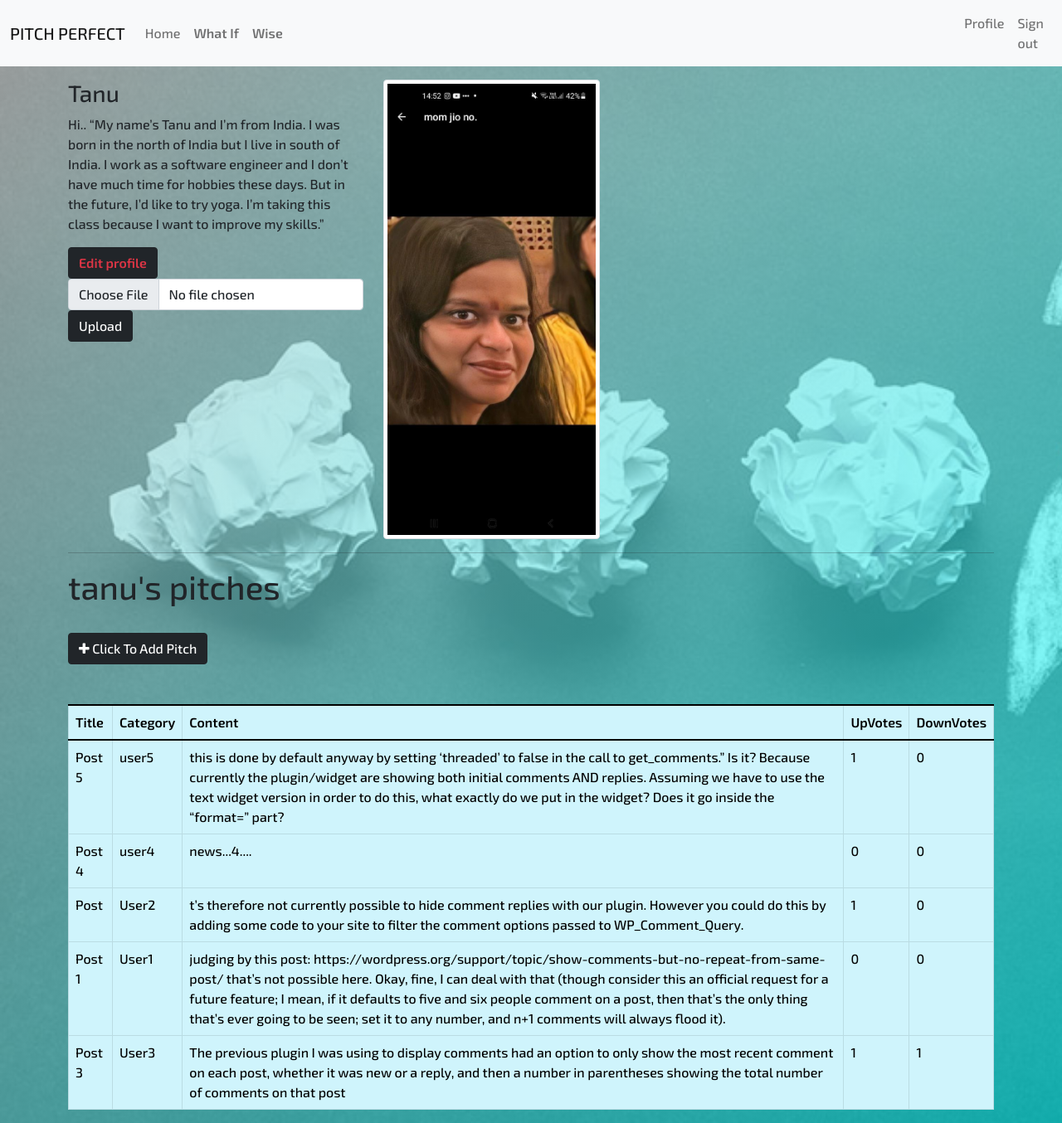
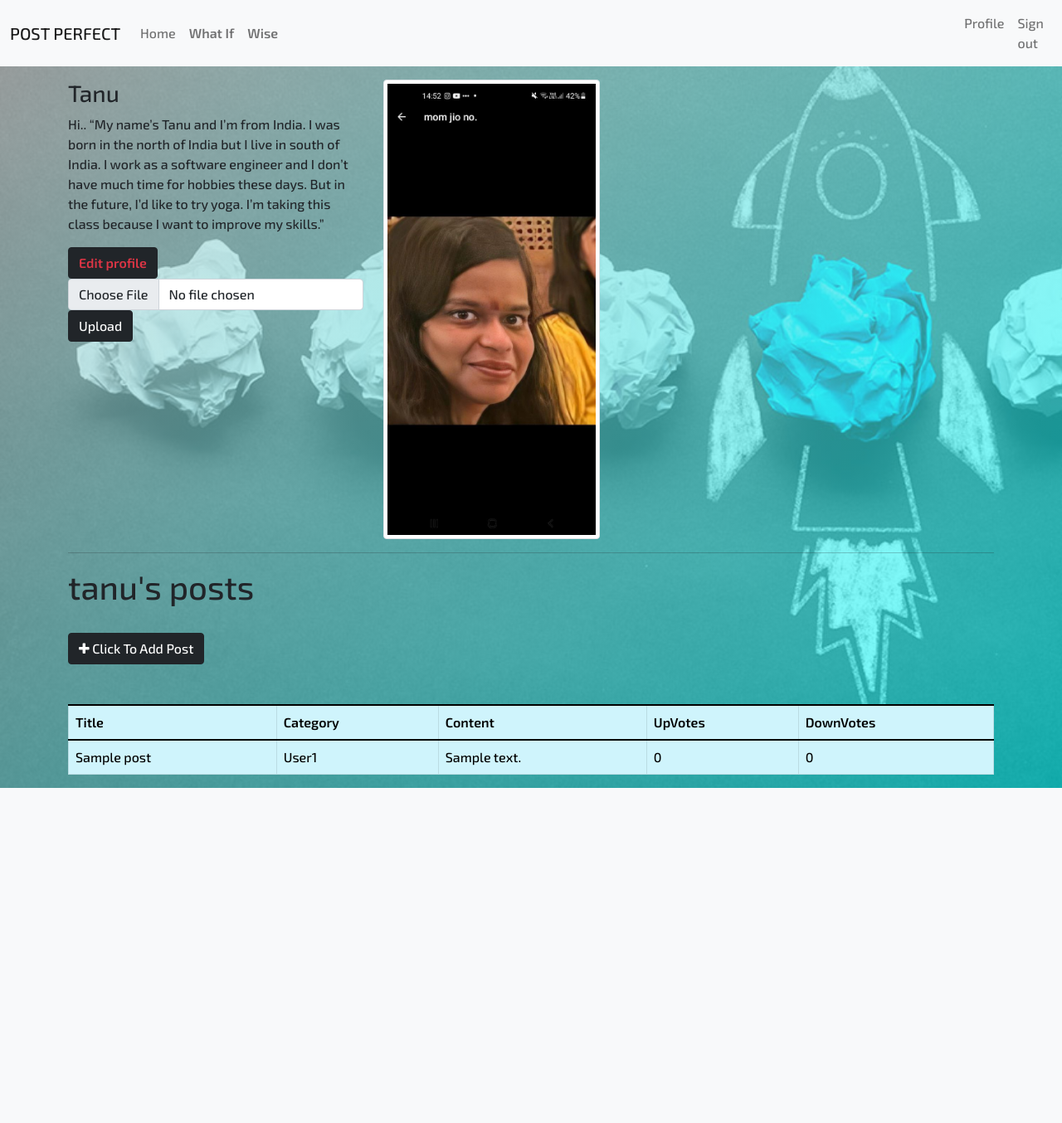
Before and after one commit to btanu/Upvotes-Downvotes, a Flask app: a page that uses app/templates/base.html in a window 1280 px wide. Shown: the whole page at 83% size. After the commit the page ends 950 px from the top, so only its background shows below. Run offline with Flask 2, Linux system fonts and the light colour scheme; a user stored in the database is signed in; data comes from the database, SQL or seed files in the repository; tables that the repository leaves empty hold one stand-in row (values such as "Sample post"); some libraries are stand-ins or nearby versions.

Commit message:
chnage pitch to post

```diff
--- a/app/auth/views.py
+++ b/app/auth/views.py
@@ -15,7 +15,7 @@
         db.session.add(user)
         db.session.commit()
 
-        mail_message("Welcome to Pitches", "email/welcome_user", user.email, user=user)
+        # mail_message("Welcome to Post Perfect", "email/welcome_user", user.email, user=user)
 
         return redirect(url_for('auth.login')) #the user can now login to the the application so we redirect them to the login route
         title = "New Account"
--- a/app/main/errors.py
+++ b/app/main/errors.py
@@ -4,4 +4,4 @@
 @main.app_errorhandler(404)
 def four_Ow_four(error):
 
-    return render_template('fourOwfour.html'), 404
+    return render_template('404.html'), 404
--- a/app/main/views.py
+++ b/app/main/views.py
@@ -3,7 +3,7 @@
 #in our app/templates/subdirectory and loads it
 from .forms import UpdateProfile
 from . import main
-from app.models import User, Pitch, Category, Comments, UpVote, DownVote
+from app.models import User, Post, Category, Comments, UpVote, DownVote
 from flask_login import login_required, current_user #will intercept a request and check if user is authenticated and if not the user is directed to the login page
 from .. import db, photos
 from .forms import CategoryInput, CommentInput, UpdateProfile
@@ -12,36 +12,36 @@
 @main.route('/')
 def index():
 
-    pitches = Pitch.query.order_by(Pitch.posted.desc()).all()
+    posts = Post.query.order_by(Post.posted.desc()).all()
 
-    return render_template('index.html', pitches = pitches)
+    return render_template('index.html', posts = posts)
 
 @main.route('/user/<int:id>', methods=['GET', 'POST'])
 @login_required
-def pitch(id):
-    comments = Comments.query.filter_by(pitch_id = id).all()
-    pitch = Pitch.query.get(id)
-    if pitch is None:
+def post(id):
+    comments = Comments.query.filter_by(post_id = id).all()
+    post = Post.query.get(id)
+    if post is None:
         abort(404)
     form = CommentInput()
     if form.validate_on_submit():
-        comment = Comments(comment = form.comment.data, pitch_id = id, user_id=current_user.id)
+        comment = Comments(comment = form.comment.data, post_id = id, user_id=current_user.id)
         db.session.add(comment)
         db.session.commit()
 
-        return redirect(url_for('.pitch',comments=comments, pitch = pitch, form=form, id=id ))
+        return redirect(url_for('.post',comments=comments, post = post, form=form, id=id ))
 
-    return render_template('pitch.html', pitch = pitch, form=form, comments = comments)
+    return render_template('post.html', post = post, form=form, comments = comments)
 
-@main.route('/add_pitch', methods=['GET', 'POST'])
+@main.route('/add_post', methods=['GET', 'POST'])
 @login_required
-def add_pitch():
+def add_post():
     title = request.args.get('title')
     content = request.args.get('content')
     user_id = request.args.get('user_id')
     category_id = request.args.get('category_id')
-    add_pitch = Pitch(title = title, content = content, user_id = user_id, category_id=category_id)
-    db.session.add(add_pitch)
+    add_post = Post(title = title, content = content, user_id = user_id, category_id=category_id)
+    db.session.add(add_post)
     db.session.commit()
     return redirect(url_for('.profile', uname=current_user.username))
 
@@ -61,9 +61,9 @@
 
 @main.route('/category/<int:category_id>', methods=['GET', 'POST'])
 def get_category(category_id):
-    pitches = Pitch.query.filter_by(category_id=category_id).all()
+    posts = Post.query.filter_by(category_id=category_id).all()
     category = Category.query.get(category_id)
-    return render_template('by_category.html', pitches = pitches, category = category)
+    return render_template('by_category.html', posts = posts, category = category)
 
 @main.route('/user/<uname>', methods=['GET', 'POST'])
 @login_required
@@ -73,10 +73,10 @@
     if User is None:
         abort(404)
 
-    pitches = Pitch.get_my_posts(user.id).order_by(Pitch.posted.desc()).all()
+    posts = Post.get_my_posts(user.id).order_by(Post.posted.desc()).all()
     categories = Category.get_categories()
 
-    return render_template("profile/profile.html", user = user, pitches=pitches, categories=categories)
+    return render_template("profile/profile.html", user = user, posts=posts, categories=categories)
 
 @main.route('/user/<uname>/update', methods = ['GET', 'POST'])
 @login_required
@@ -99,15 +99,15 @@
 @main.route('/upvote/int:<id>', methods = ['GET', 'POST'])
 @login_required
 def upVote(id):
-    pitch = Pitch.query.get(id)
-    if Pitch is None:
+    post = Post.query.get(id)
+    if post is None:
         abort(404)
-    upVote = UpVote.query.filter_by(user_id=current_user.id, pitch_id=id).first()
+    upVote = UpVote.query.filter_by(user_id=current_user.id, post_id=id).first()
     if upVote is not None:
         db.session.delete(upVote)
         db.session.commit()
         return redirect(url_for('.index'))
-    vote = UpVote(user_id=current_user.id, pitch_id=id)
+    vote = UpVote(user_id=current_user.id, post_id=id)
     db.session.add(vote)
     db.session.commit()
 
@@ -116,15 +116,15 @@
 @main.route('/downvote/int:<id>', methods = ['GET', 'POST'])
 @login_required
 def downVote(id):
-    pitch = Pitch.query.get(id)
-    if Pitch is None:
+    post = Post.query.get(id)
+    if post is None:
         abort(404)
-    upVote = DownVote.query.filter_by(user_id=current_user.id, pitch_id=id).first()
+    upVote = DownVote.query.filter_by(user_id=current_user.id, post_id=id).first()
     if upVote is not None:
         db.session.delete(upVote)
         db.session.commit()
         return redirect(url_for('.index'))
-    vote = DownVote(user_id=current_user.id, pitch_id=id)
+    vote = DownVote(user_id=current_user.id, post_id=id)
     db.session.add(vote)
     db.session.commit()
 
--- a/app/templates/base.html
+++ b/app/templates/base.html
@@ -20,7 +20,7 @@
 <body>
     <nav class="navbar navbar-expand-lg navbar-light bg-light mb-3">
         <div class="container-fluid">
-            <a class="navbar-brand" href="/">PITCH PERFECT</a>
+            <a class="navbar-brand" href="/">POST PERFECT</a>
             <button class="navbar-toggler" type="button" data-bs-toggle="collapse" data-bs-target="#navbarNav"
                 aria-controls="navbarNav" aria-expanded="false" aria-label="Toggle navigation">
                 <span class="navbar-toggler-icon"></span>
@@ -66,7 +66,7 @@
     <script src="https://cdn.jsdelivr.net/npm/bootstrap@5.1.3/dist/js/bootstrap.bundle.min.js"
         integrity="sha384-ka7Sk0Gln4gmtz2MlQnikT1wXgYsOg+OMhuP+IlRH9sENBO0LRn5q+8nbTov4+1p" crossorigin="anonymous">
     </script>
-    <script src="{{url_for('static', filename='js/app.js' )}}"> </script>
+    <!-- <script src="{{url_for('static', filename='js/app.js' )}}"> </script> -->
 </body>
 
 </html>
--- a/app/templates/by_category.html
+++ b/app/templates/by_category.html
@@ -6,6 +6,6 @@
     <div class="row m-lg-3">
         <h1>{{category.name}}</h1>
         <hr>
-        {{macro.displayPitches(pitches)}}
+        {{macro.displayPosts(posts)}}
     </div>
 {% endblock main %}
--- a/app/templates/create_pitch.html
+++ b/app/templates/create_post.html
@@ -2,11 +2,11 @@
     <div class="modal-dialog">
         <div class="modal-content">
             <div class="modal-header">
-                <h5 class="modal-title" id="exampleModalLabel">Add New Pitch</h5>
+                <h5 class="modal-title" id="exampleModalLabel">Add New Post</h5>
                 <button type="button" class="btn-close" data-bs-dismiss="modal" aria-label="Close"></button>
             </div>
             <div class="modal-body">
-                <form action="{{ url_for('main.add_pitch')}}" enctype="multipart/form-data">
+                <form action="{{ url_for('main.add_post')}}" enctype="multipart/form-data">
                     <div class="row">
                         <input type="hidden" name="user_id" value="{{ current_user.id}}">
                         <div class="col-md-8">
--- a/app/templates/email/welcome_user.txt
+++ b/app/templates/email/welcome_user.txt
@@ -1,3 +1,3 @@
 Hello {{user.username}}
-Welcome to Pitches
-Leave a Pitch, Read a Pitch, all about Pitches.
+Welcome to Post Perfect
+Leave a Post, Read a Post, all about Posts.
--- a/app/templates/index.html
+++ b/app/templates/index.html
@@ -2,7 +2,7 @@
 {% import 'macros.html' as macro%}
 
 {% block title %}
-Pitch-Perfect
+Post-Perfect
 {% endblock title %}
 
 {% block main %}
@@ -10,7 +10,7 @@
     <h1 class="text-center">All Posts</h1>
     <hr>
     <div class="row">
-        {{ macro.displayPitches(pitches) }}
+        {{ macro.displayPosts(posts) }}
     </div>
 </div>
 {% endblock main %}
--- a/app/templates/pitch.html
+++ b/app/templates/post.html
@@ -6,13 +6,13 @@
 <div class="row m-lg-5">
     <div class="col-md-3">
         <h5 class="card-body">
-            {{pitch.user.username}}
+            {{post.user.username}}
         </h5>
         <div class="card">
-            <div class="card-header">{{pitch.title}}</div>
+            <div class="card-header">{{post.title}}</div>
         </div>
         <div class="card-body">
-            {{pitch.content}}
+            {{post.content}}
         </div>
     </div>
 </div>
--- a/app/templates/pitches.html
+++ b/app/templates/posts.html
@@ -9,13 +9,13 @@
                 <th> DownVotes </th>
             </thead>
 
-            {% for pitch in pitches %}
+            {% for post in posts %}
             <tr>
-                <td>{{pitch.title}}</td>
-                <td>{{pitch.category.name}}</td>
-                <td>{{pitch.content}}</td>
-                <td>{{pitch.up_vote.count()}}</td>
-                <td>{{pitch.down_vote.count()}}</td>
+                <td>{{post.title}}</td>
+                <td>{{post.category.name}}</td>
+                <td>{{post.content}}</td>
+                <td>{{post.up_vote.count()}}</td>
+                <td>{{post.down_vote.count()}}</td>
             </tr>
             {% endfor %}
 
--- a/app/templates/profile/base.html
+++ b/app/templates/profile/base.html
@@ -18,7 +18,7 @@
 <body>
     <nav class="navbar navbar-expand-lg navbar-light bg-light mb-3">
         <div class="container-fluid">
-            <a class="navbar-brand" href="/">PITCH PERFECT</a>
+            <a class="navbar-brand" href="/">POST PERFECT</a>
             <button class="navbar-toggler" type="button" data-bs-toggle="collapse" data-bs-target="#navbarNav"
                 aria-controls="navbarNav" aria-expanded="false" aria-label="Toggle navigation">
                 <span class="navbar-toggler-icon"></span>
--- a/app/templates/profile/profile.html
+++ b/app/templates/profile/profile.html
@@ -40,18 +40,18 @@
         </div>
         <div class="col-md-12">
             <hr>
-            <h1>{{user.username}}'s pitches</h1>
+            <h1>{{user.username}}'s posts</h1>
             <br>
             <div>
                 <button type="button" class="btn btn-dark" data-bs-toggle="modal"
-                    data-bs-target="#exampleModal"><i class="fa fa-plus"></i> Click To Add Pitch</button>
+                    data-bs-target="#exampleModal"><i class="fa fa-plus"></i> Click To Add Post</button>
                 <br>
             </div>
             <br>
-            {% include 'create_pitch.html' %}
+            {% include 'create_post.html' %}
             <br>
             <div>
-                {% include 'pitches.html' %}
+                {% include 'posts.html' %}
             </div>
         </div>
 </div>
--- a/config.py
+++ b/config.py
@@ -1,8 +1,10 @@
 import os
 
 class Config:
+    DEBUG = True
     # SQLALCHEMY_DATABASE_URI = 'postgresql+psycopg2://moringa:passdb@localhost/pitches'
     SQLALCHEMY_DATABASE_URI = "sqlite:///data.db"
+    SQLALCHEMY_TRACK_MODIFICATIONS = True
     # SECRET_KEY = os.environ.get('SECRET_KEY')
     SECRET_KEY = os.urandom(32)
     UPLOADED_PHOTOS_DEST = 'app/static/photos'
```
Also changed, not shown: app/models.py (+14 -14 lines), app/templates/macros.html (+11 -11 lines), app/templates/404.html (renamed from app/templates/fourOwfour.html).
